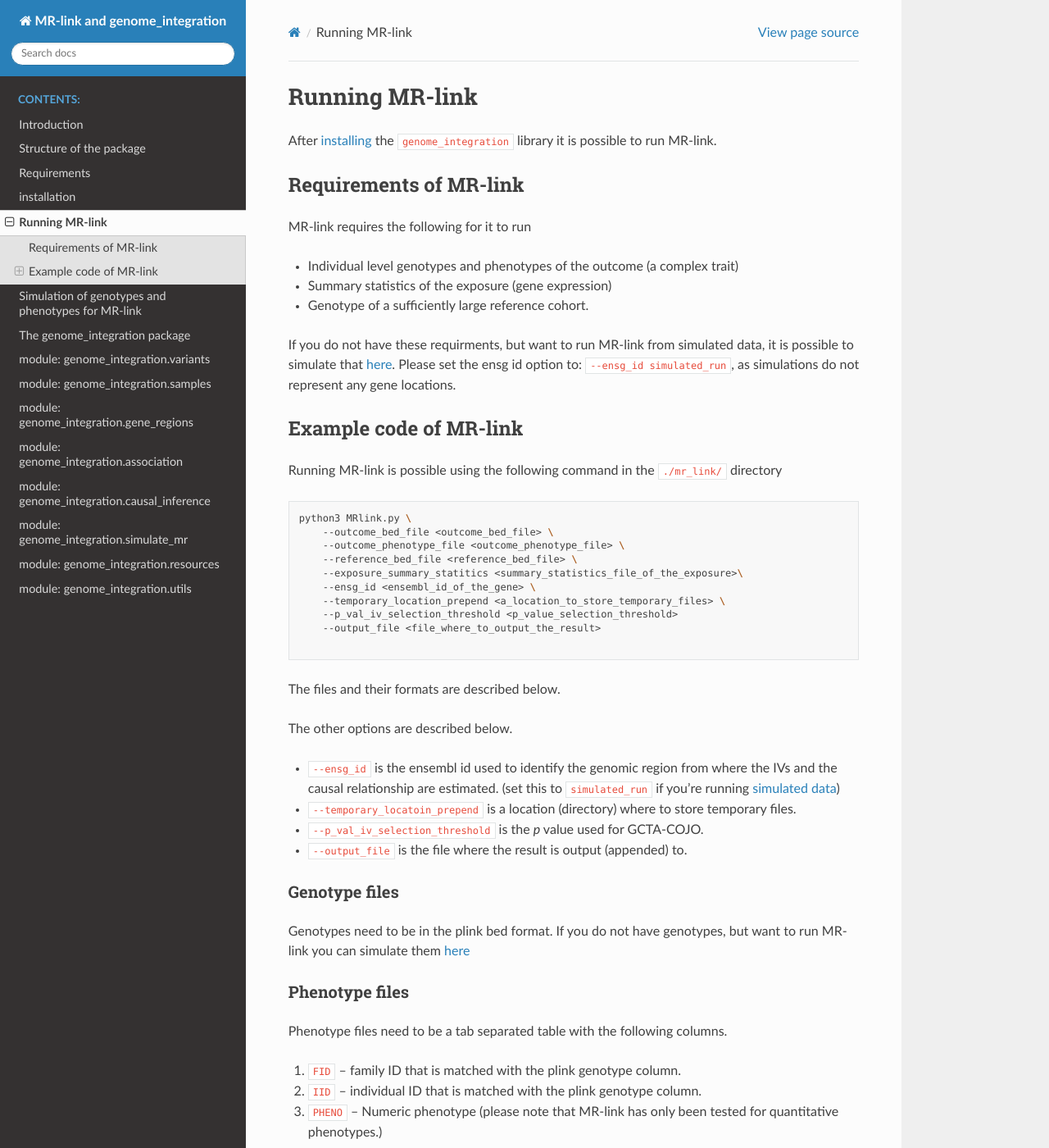
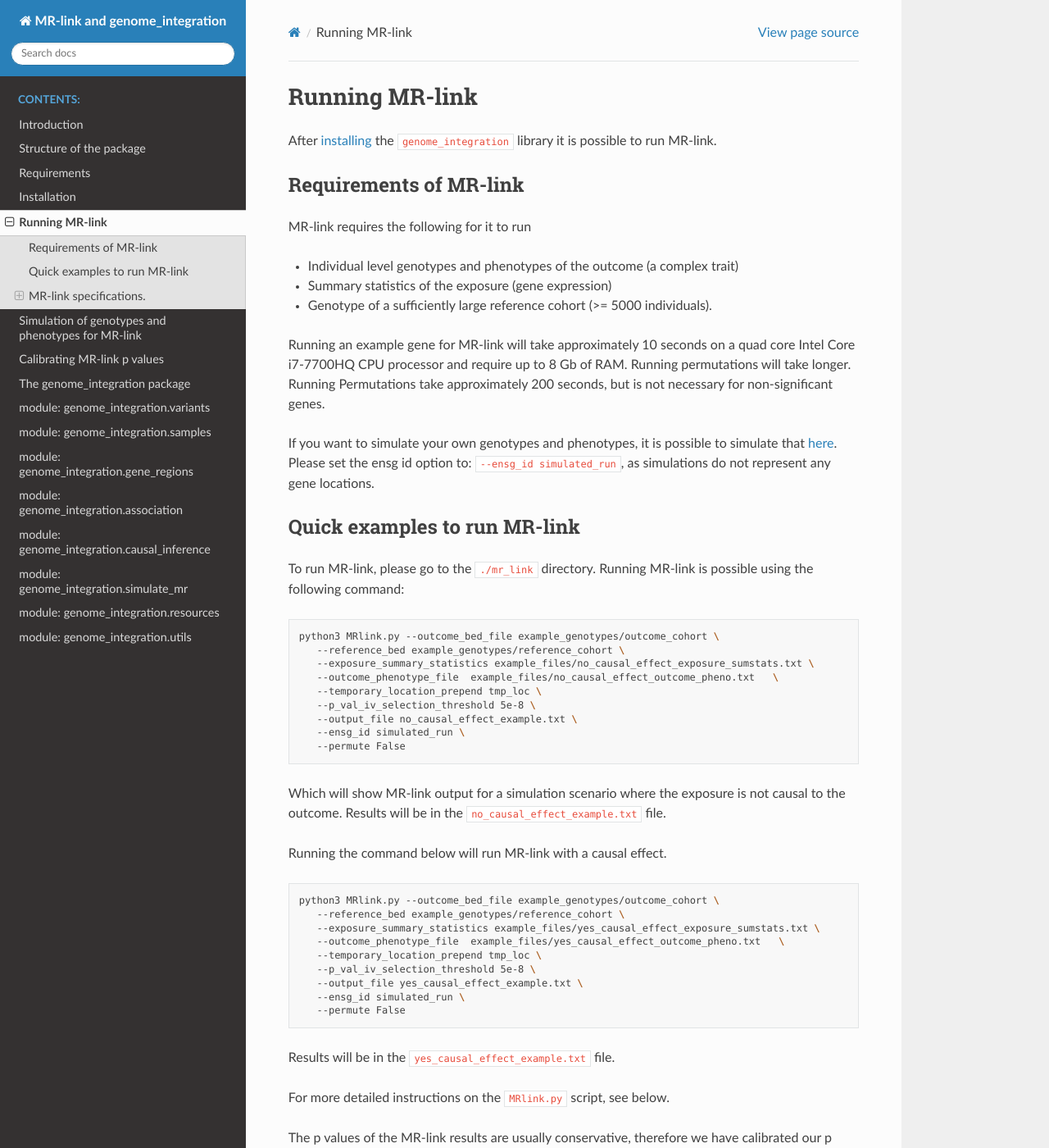
Before and after one commit to adriaan-vd-graaf/genome_integration, a Sphinx documentation site: the page built from docs/source/about_mr_link.md, in a window 1280 px wide and 1400 px high. Shown: the whole window at 82% size. Built offline with Sphinx 7.4.7 and the Read the Docs theme 2.0.0, drawn with Linux system fonts in a browser that asks for light colours; some of the changed text lies outside the part shown.

Commit message:
Made an easier example to work with for MR-link and introduces permutations

````diff
--- a/docs/source/Introduction.rst
+++ b/docs/source/Introduction.rst
@@ -24,7 +24,7 @@ Everything was tested on Ubuntu 18.04, we expect MR-link to work on other unix b
 provided tha the following requirements are in place:
 
 Requirements are:
-* Python >= 3.6with the following packages: numpy, scipy, sklearn, statsmodels, requests (for ``enrichr`` api), bitarray and plinkio (used as a reference).
+* Python >= 3.6 with the following packages: numpy, scipy, sklearn, statsmodels, requests (for ``enrichr`` api), bitarray and plinkio (used as a reference).
 
 * ``gcta64`` and ``plink`` (1.9) are installed and in your PATH as the subprocess module will directly refer to them.
 
@@ -37,12 +37,13 @@ To download `gcta64` and ``plink``, please follow the following links.
 If you want to check if they are in your path, try: ``which plink` and ``which gcta64`
 
 
-installation
+Installation
 ------------
 If GCTA and plink are in your ``$PATH``, you can install the genome_integration library with the command in
 the downloaded path
 
    python3 setup.py build install test
 
+Which will take approximately 2 minutes to install
 After which you have installed the library to run MR-link. Running MR-link is possible using the guide on the
 `MR-link page <about_mr_link>`_.
--- a/docs/source/about_mr_link.md
+++ b/docs/source/about_mr_link.md
@@ -7,14 +7,58 @@ After [installing](Introduction.md) the `genome_integration` library it is possi
 MR-link requires the following for it to run
 - Individual level genotypes and phenotypes of the outcome (a complex trait)
 - Summary statistics of the exposure (gene expression)
-- Genotype of a sufficiently large reference cohort.
+- Genotype of a sufficiently large reference cohort (>= 5000 individuals).
 
-If you do not have these requirments, but want to run MR-link from simulated data, it is possible to simulate that
+Running an example gene for MR-link will take approximately 10 seconds on a quad core Intel Core i7-7700HQ CPU processor
+and require up to 8 Gb of RAM. Running permutations will take longer.
+Running Permutations take approximately 200 seconds, but is not necessary for non-significant genes.
+
+If you want to simulate your own genotypes and phenotypes, it is possible to simulate that
 [here](simulation_for_mr_link.md). Please set the ensg id option to: `--ensg_id simulated_run`, as simulations
 do not represent any gene locations.
 
 
-## Example code of MR-link
+## Quick examples to run MR-link
+
+To run MR-link, please go to the `./mr_link` directory.
+Running MR-link is possible using the following command:
+```bash
+python3 MRlink.py --outcome_bed_file example_genotypes/outcome_cohort \
+   --reference_bed example_genotypes/reference_cohort \
+   --exposure_summary_statistics example_files/no_causal_effect_exposure_sumstats.txt \
+   --outcome_phenotype_file  example_files/no_causal_effect_outcome_pheno.txt   \
+   --temporary_location_prepend tmp_loc \
+   --p_val_iv_selection_threshold 5e-8 \
+   --output_file no_causal_effect_example.txt \
+   --ensg_id simulated_run \
+   --permute False
+```
+
+Which will show MR-link output for a simulation scenario where the exposure is not causal to the outcome.
+Results will be in the `no_causal_effect_example.txt` file.
+
+Running the command below will run MR-link with a causal effect.
+
+```bash
+python3 MRlink.py --outcome_bed_file example_genotypes/outcome_cohort \
+   --reference_bed example_genotypes/reference_cohort \
+   --exposure_summary_statistics example_files/yes_causal_effect_exposure_sumstats.txt \
+   --outcome_phenotype_file  example_files/yes_causal_effect_outcome_pheno.txt   \
+   --temporary_location_prepend tmp_loc \
+   --p_val_iv_selection_threshold 5e-8 \
+   --output_file yes_causal_effect_example.txt \
+   --ensg_id simulated_run \
+   --permute False
+```
+Results will be in the `yes_causal_effect_example.txt` file.
+
+For more detailed instructions on the `MRlink.py` script, see below.
+
+The p values of the MR-link results are usually conservative, therefore we have calibrated our p values using a beta
+distribution. Instructions to calibrate p values can be found [here](calibrating_mr_link_p_values.md).
+
+
+## MR-link specifications.
 
 Running MR-link is possible using the following command in the `./mr_link/` directory
 ```bash
@@ -25,7 +69,7 @@ python3 MRlink.py \
     --exposure_summary_statitics <summary_statistics_file_of_the_exposure>\
     --ensg_id <ensembl_id_of_the_gene> \
     --temporary_location_prepend <a_location_to_store_temporary_files> \
-    --p_val_iv_selection_threshold <p_value_selection_threshold>
+    --p_val_iv_selection_threshold <p_value_selection_threshold> \
     --output_file <file_where_to_output_the_result>
 
 ```
@@ -34,11 +78,12 @@ The files and their formats are described below.
 
 The other options are described below.
 - `--ensg_id` is the ensembl id used to identify the genomic region from where the
-IVs and the causal relationship are estimated. (set this to `simulated_run` if you're running [simulated data](simulation_for_mr_link.md))
+IVs and the causal relationship are estimated. (set this to `simulated_run` if you're running the examples above or
+[simulated data](simulation_for_mr_link.md))
 - `--temporary_locatoin_prepend` is a location (directory) where to store temporary files.
 - `--p_val_iv_selection_threshold` is the _p_ value used for GCTA-COJO.
 - `--output_file` is the file where the result is output (appended) to.
-
+- `--permute` is a boolean value ("True" or "False") to identify if you want to permute the results.
 
 #### Genotype files
 Genotypes need to be in the plink bed format. If you do not have genotypes, but want to run MR-link you can simulate
--- a/docs/source/index.rst
+++ b/docs/source/index.rst
@@ -14,6 +14,7 @@ MR-link and genome_integration
    Introduction
    about_mr_link
    simulation_for_mr_link
+   calibrating_mr_link_p_values
    about_genome_integration.md
 
    modules/variants
@@ -50,7 +51,7 @@ Everything was tested on Ubuntu 18.04, we expect MR-link to work on other unix b
 provided tha the following requirements are in place:
 
 Requirements are:
-* Python >= 3.6with the following packages: numpy, scipy, sklearn, statsmodels, requests (for ``enrichr`` api), bitarray and plinkio (used as a reference).
+* Python >= 3.6 with the following packages: numpy, scipy, sklearn, statsmodels, requests (for ``enrichr`` api), bitarray and plinkio (used as a reference).
 
 * ``gcta64`` and ``plink`` (1.9) are installed and in your PATH as the subprocess module will directly refer to them.
 
@@ -70,5 +71,6 @@ the downloaded path
 
    python3 setup.py build install test
 
+Which will take approximately 2 minutes to install
 After which you have installed the library to run MR-link. Running MR-link is possible using the guide on the
 `MR-link page <about_mr_link>`_.
````
Also changed, not shown: other parts of docs/source/about_mr_link.md (+1 -1 lines), docs/source/calibrating_mr_link_p_values.md (added, +3 -0 lines), 13 other files.
